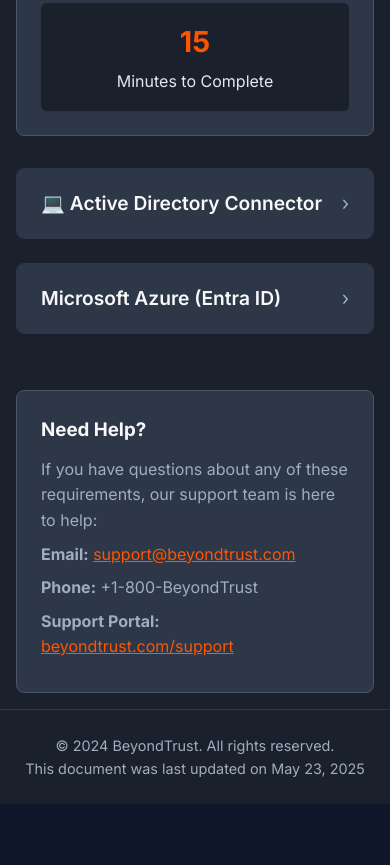
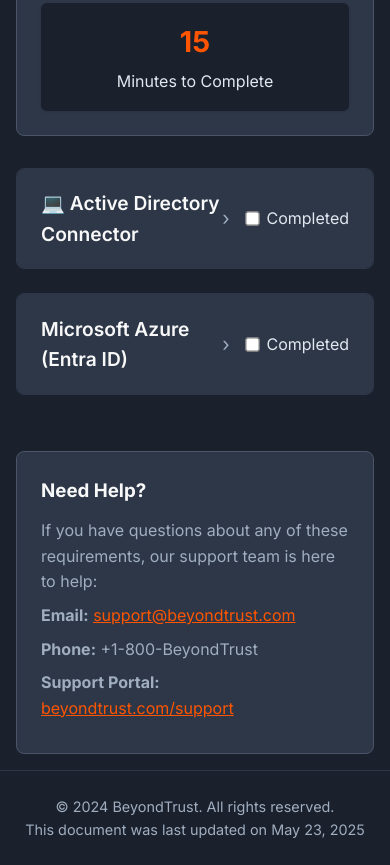
Before and after one commit to github-random-827495/insights-pre-reqs, a plain HTML site: page index.html in a window 390 px wide. Shown: the part 714-1579 px from the top of the page. Before the commit the page ends 1518 px from the top, so only its background shows below. Drawn offline with Linux system fonts and the light colour scheme.

Commit message:
Update index.html

```diff
--- a/index.html
+++ b/index.html
@@ -109,6 +109,20 @@
             align-items: center;
             gap: 0.75rem;
             font-weight: 600;
+        }
+
+        .section-header .section-checkbox-wrapper {
+            display: flex;
+            align-items: center;
+            gap: 0.5rem;
+            margin-left: 1rem; /* Adjust as needed */
+        }
+
+        .section-header input[type="checkbox"] {
+            transform: scale(1.1);
+            accent-color: #ff5500; /* BeyondTrust orange for checkboxes */
+            cursor: pointer;
+            z-index: 10; /* Ensure checkbox is clickable */
         }
 
         .section-content {
@@ -412,6 +426,10 @@
                 <div class="section-header" onclick="toggleSection(this)">
                     <h2>💻 Active Directory Connector</h2>
                     <span class="chevron">›</span>
+                    <div class="section-checkbox-wrapper">
+                        <input type="checkbox" data-section-checkbox="true" id="section-ad-connector" onchange="toggleSectionCheckboxes(this)">
+                        <label for="section-ad-connector">Completed</label>
+                    </div>
                 </div>
 
                 <div class="section-content">
@@ -610,6 +628,10 @@
                 <div class="section-header" onclick="toggleSection(this)">
                     <h2>Microsoft Azure (Entra ID)</h2>
                     <span class="chevron">›</span>
+                    <div class="section-checkbox-wrapper">
+                        <input type="checkbox" data-section-checkbox="true" id="section-azure" onchange="toggleSectionCheckboxes(this)">
+                        <label for="section-azure">Completed</label>
+                    </div>
                 </div>
                 <div class="section-content">
                     <div class="requirement critical">
@@ -653,14 +675,26 @@
 
     <script>
         function toggleSection(header) {
-            const section = header.parentElement;
-            section.classList.toggle('active');
+            // Prevent section header click from toggling checkbox
+            if (event.target.type !== 'checkbox' && event.target.tagName !== 'LABEL') {
+                const section = header.parentElement;
+                section.classList.toggle('active');
+            }
+        }
+
+        function toggleSectionCheckboxes(sectionCheckbox) {
+            const section = sectionCheckbox.closest('.section');
+            const childCheckboxes = section.querySelectorAll('input[type="checkbox"]:not([data-section-checkbox="true"])');
+            childCheckboxes.forEach(checkbox => {
+                checkbox.checked = sectionCheckbox.checked;
+            });
+            updateProgress(); // Update overall progress and counts
         }
 
         function updateProgress() {
-            // Select all checkboxes on the page
-            const checkboxes = document.querySelectorAll('input[type="checkbox"]');
-            const checkedBoxes = document.querySelectorAll('input[type="checkbox"]:checked');
+            // Select all checkboxes on the page, excluding section-level checkboxes
+            const checkboxes = document.querySelectorAll('input[type="checkbox"]:not([data-section-checkbox="true"])');
+            const checkedBoxes = document.querySelectorAll('input[type="checkbox"]:not([data-section-checkbox="true"]):checked');
 
             // Calculate overall progress
             const progress = (checkboxes.length > 0) ? (checkedBoxes.length / checkboxes.length) * 100 : 0;
@@ -705,6 +739,24 @@
             document.getElementById('criticalCount').textContent = `${criticalCompleted} / ${criticalTotal}`;
             document.getElementById('recommendedCount').textContent = `${recommendedCompleted} / ${recommendedTotal}`;
             // If you want to display optional count as well, add an element for it
+
+            // Update section-level checkboxes
+            document.querySelectorAll('.section').forEach(section => {
+                const sectionCheckbox = section.querySelector('input[data-section-checkbox="true"]');
+                if (sectionCheckbox) {
+                    const sectionChildCheckboxes = section.querySelectorAll('input[type="checkbox"]:not([data-section-checkbox="true"])');
+                    const allChecked = Array.from(sectionChildCheckboxes).every(cb => cb.checked);
+                    const anyChecked = Array.from(sectionChildCheckboxes).some(cb => cb.checked);
+
+                    if (sectionChildCheckboxes.length > 0) {
+                        sectionCheckbox.checked = allChecked;
+                        sectionCheckbox.indeterminate = !allChecked && anyChecked;
+                    } else {
+                        sectionCheckbox.checked = false;
+                        sectionCheckbox.indeterminate = false;
+                    }
+                }
+            });
         }
 
         // Initialize progress and counts on page load
```
